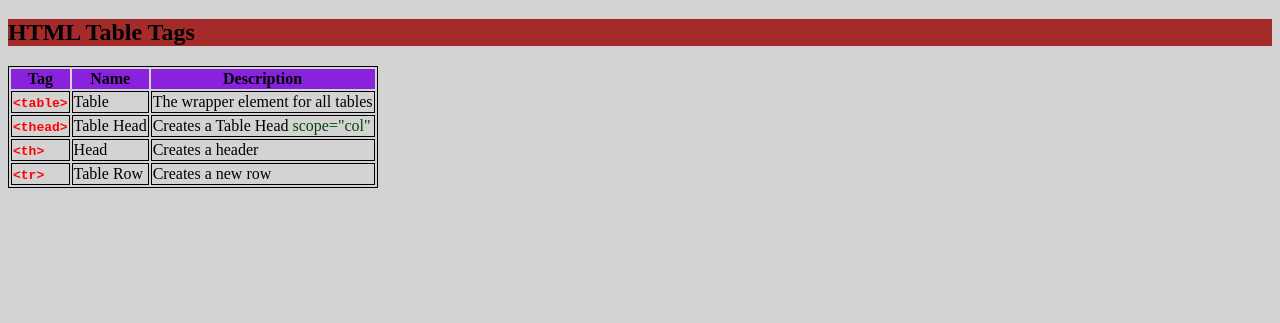
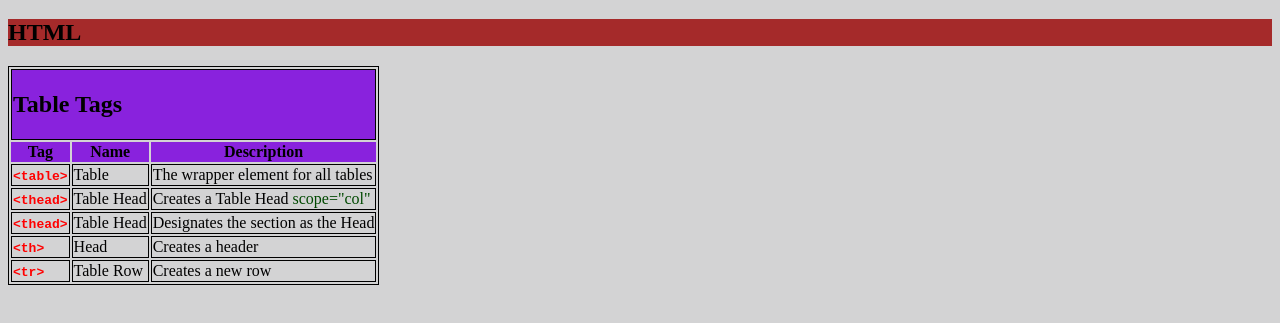
Before and after one commit to evilcj925/cheatsheet, a plain HTML site: page homemade/index.html in a window 1280 px wide. Shown: the part 61-384 px from the top of the page. Drawn offline with Linux system fonts and the light colour scheme.

Commit message:
added title to table box

```diff
--- a/homemade/index.html
+++ b/homemade/index.html
@@ -8,8 +8,10 @@
     <h1 id="refsheet">Evil's Coding Reference Sheet</h1>
 
     <table>
-    <h2 class="HTML">HTML Table Tags</h2>
+    <h2 class="HTML">HTML</h2>
       <thead>
+        <tr>
+          <td colspan="3"><h2>Table Tags</h2></td></tr>
         <th scope="col">Tag</th>
         <th scope="col">Name</th>
         <th scope="col">Description</th>
@@ -25,16 +27,22 @@
           <td>Table Head</td>
           <td>Creates a Table Head <span class="attribute">scope="col"</span></td>
       </tr>
-      <tr> <!--thrid row-->
+
+    <tr><!--forth row-->
+        <td><code>&lt;thead&gt;</code></td>
+        <td>Table Head</td>
+        <td>Designates the section as the Head</td>
+    </tr>
+    <tr> <!--thrid row-->
           <td><code>&lt;th&gt;</code></td>
           <td>Head</td>
           <td>Creates a header</td>
     </tr>
-    <tr><!--forth row-->
-        <td><code>&lt;tr&gt;</code></td>
-        <td>Table Row</td>
-        <td>Creates a new row</td>
-    </tr>
+    <tr><!--fifth row-->
+      <td><code>&lt;tr&gt;</code></td>
+      <td>Table Row</td>
+      <td>Creates a new row</td>
+  </tr>
     </tbody>
   </table>
 
```
